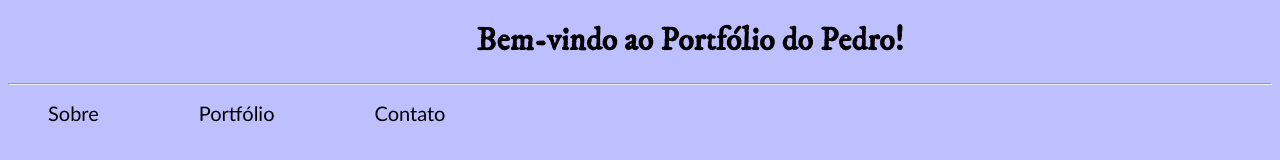
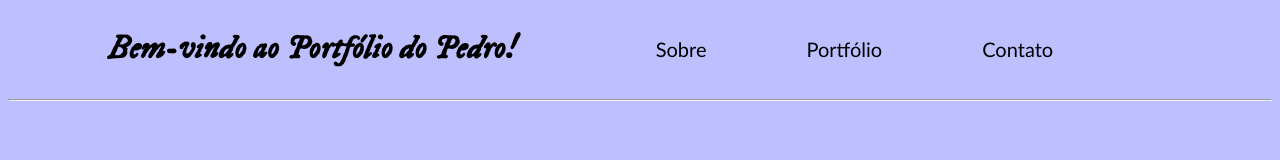
Before and after one commit to Pmasuchette/Portfolio, a plain HTML site: page index.html in a window 1280 px wide. Drawn offline with nearby package versions, Linux system fonts and the light colour scheme.

Commit message:
index.html

```diff
--- a/index.html
+++ b/index.html
@@ -14,8 +14,8 @@
 <body>
 
     <header>
-        <h1>Bem-vindo ao Portfólio do Pedro!</h1>
-        <hr>
+        <div>
+            <h1><i>Bem-vindo ao Portfólio do Pedro!</i></h1>
             <nav>
                 <ul>
                     <li><a href="#">Sobre</a></li>
@@ -23,7 +23,9 @@
                     <li><a href="#">Contato</a></li>
                 </ul>
             </nav>
+        </div>
     </header>
+    <hr>
 </body>
 
 </html>
```
Lines whose indentation alone changed are shown as unchanged.
